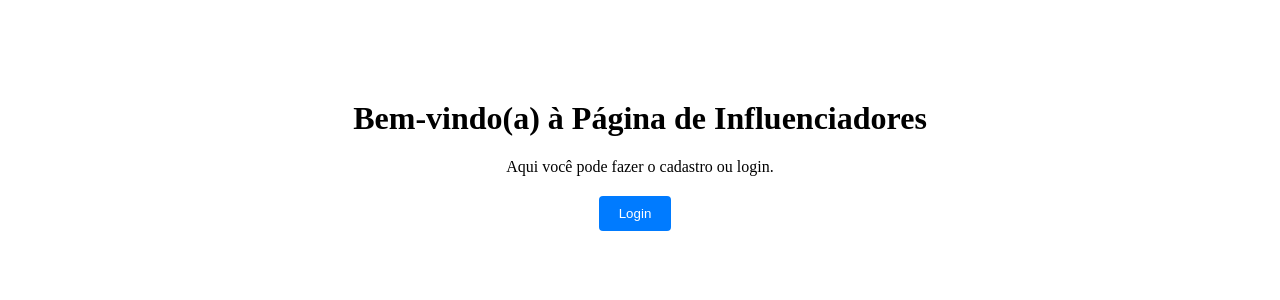
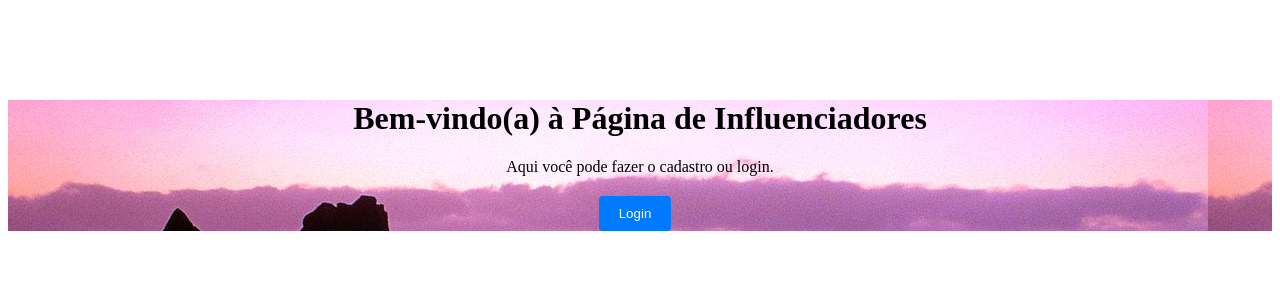
Before and after one commit to Samanta00/Digital-influencers, an Angular app in the folder front/: page / in a window 1280 px wide. Shown: the top 300 px of the page. Built offline with nearby package versions, Linux system fonts and the light colour scheme.

Commit message:
fix: image added on page

```diff
--- a/front/src/app/Interfaces/page/page.component.css
+++ b/front/src/app/Interfaces/page/page.component.css
@@ -1,5 +1,6 @@
 .container {
     text-align: center;
+    background-image: url('../../../assets/paisagens-natureza-mar-montanhas-rochosas-imagem-de-fundo.jpg');
     margin-top: 100px;
   }
 
```
